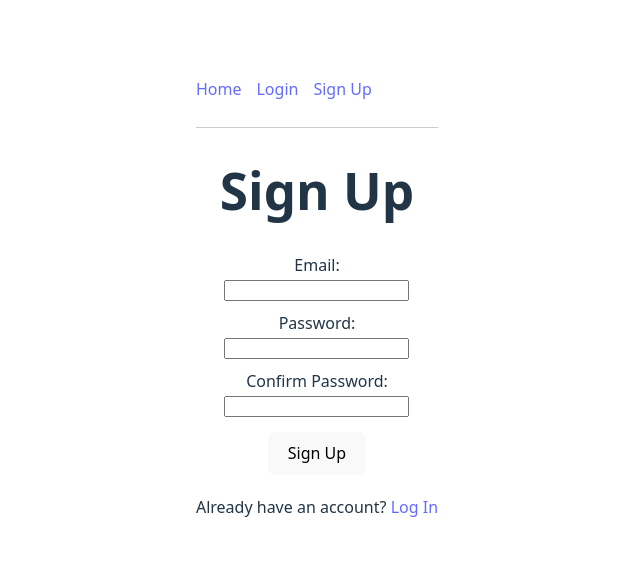
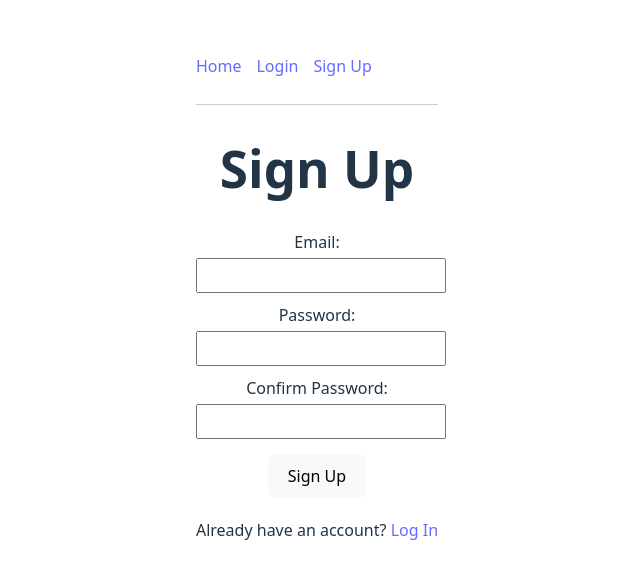
Before and after one commit to igor1309/todo-web-app, a React (Vite) app: page /signup in a window 1280 px wide. Shown: the part 102-680 px from the top of the page, without its empty margins (323-963 px from the left). Built offline with nearby package versions, Linux system fonts and the light colour scheme; no server answers.

Commit message:
extract components

```diff
--- /dev/null
+++ b/src/components/AuthForm.tsx
@@ -0,0 +1,79 @@
+import React, { ReactNode } from 'react';
+import { Link } from 'react-router-dom';
+
+// Define the structure for input fields we want the form to render
+export interface AuthFormField {
+    id: string;
+    label: string;
+    type: 'email' | 'password' | 'text'; // Add more types if needed
+    value: string;
+    onChange: (e: React.ChangeEvent<HTMLInputElement>) => void;
+    required?: boolean;
+    minLength?: number;
+    autoComplete?: string;
+}
+
+// Props for the AuthForm component
+interface AuthFormProps {
+    title: string;
+    fields: AuthFormField[];
+    onSubmit: (e: React.FormEvent) => Promise<void> | void; // Can be async or sync
+    submitButtonText: string;
+    loading: boolean;
+    error: string | null;
+    children?: ReactNode; // For extra elements like Google Sign-In button or links
+    footerLink?: { // Optional link usually at the bottom
+        text: string;
+        to: string;
+    };
+}
+
+const AuthForm: React.FC<AuthFormProps> = ({
+    title,
+    fields,
+    onSubmit,
+    submitButtonText,
+    loading,
+    error,
+    children,
+    footerLink
+}) => {
+    return (
+        <div>
+            <h1>{title}</h1>
+            {error && <p style={{ color: 'red' }}>{error}</p>}
+            <form onSubmit={onSubmit}>
+                {fields.map((field) => (
+                    <div key={field.id} style={{ marginTop: '10px' }}>
+                        <label htmlFor={field.id}>{field.label}:</label><br />
+                        <input
+                            type={field.type}
+                            id={field.id}
+                            value={field.value}
+                            onChange={field.onChange}
+                            required={field.required}
+                            minLength={field.minLength}
+                            autoComplete={field.autoComplete}
+                            style={{ width: '95%', padding: '8px', marginTop: '4px' }} // Basic styling
+                        />
+                    </div>
+                ))}
+                <button type="submit" disabled={loading} style={{ marginTop: '15px' }}>
+                    {loading ? 'Processing...' : submitButtonText}
+                </button>
+            </form>
+
+            {/* Render any additional children passed in (e.g., Google button) */}
+            {children}
+
+            {/* Render the footer link if provided */}
+            {footerLink && (
+                 <p style={{ marginTop: '20px' }}>
+                    {footerLink.text} <Link to={footerLink.to}>{footerLink.to === '/login' ? 'Log In' : 'Sign Up'}</Link>
+                </p>
+            )}
+        </div>
+    );
+};
+
+export default AuthForm;
--- a/src/pages/LoginPage.tsx
+++ b/src/pages/LoginPage.tsx
@@ -1,45 +1,41 @@
+// src/pages/LoginPage.tsx
 import React, { useState } from 'react';
 import { useAuth } from '../context/AuthContext';
-import { useNavigate, Link } from 'react-router-dom'; // Import useNavigate for redirection and Link
+import { useNavigate } from 'react-router-dom';
+import AuthForm, { AuthFormField } from '../components/AuthForm'; // Import the new component
 
 const LoginPage: React.FC = () => {
     const [email, setEmail] = useState('');
     const [password, setPassword] = useState('');
     const [error, setError] = useState<string | null>(null);
-    const [loading, setLoading] = useState(false); // To disable button during submission
-    const { login, signInWithGoogle } = useAuth(); // Get login and google signin function from context
-    const navigate = useNavigate(); // Hook for programmatic navigation
+    const [loading, setLoading] = useState(false);
+    const { login, signInWithGoogle } = useAuth();
+    const navigate = useNavigate();
 
     const handleEmailLogin = async (e: React.FormEvent) => {
-        e.preventDefault(); // Prevent default form submission
-        setError(null); // Clear previous errors
+        e.preventDefault();
+        setError(null);
         setLoading(true);
-
         try {
             await login(email, password);
             console.log("Login successful, navigating to home...");
-            navigate('/'); // Redirect to home page on successful login
+            navigate('/');
         } catch (err: any) {
             console.error("Login failed:", err);
-            // Provide more user-friendly errors based on Firebase error codes
             switch (err.code) {
                 case 'auth/user-not-found':
-                    setError('No account found with this email.');
-                    break;
                 case 'auth/wrong-password':
-                    setError('Incorrect password.');
+                case 'auth/invalid-credential': // Catch common errors
+                    setError('Invalid email or password.');
                     break;
                 case 'auth/invalid-email':
                     setError('Invalid email address format.');
-                    break;
-                 case 'auth/invalid-credential': // More generic error for newer SDK versions
-                    setError('Invalid email or password.');
                     break;
                 default:
                     setError('Failed to log in. Please try again.');
             }
         } finally {
-            setLoading(false); // Re-enable button
+            setLoading(false);
         }
     };
 
@@ -49,10 +45,9 @@ const LoginPage: React.FC = () => {
         try {
             await signInWithGoogle();
             console.log("Google sign-in successful, navigating to home...");
-            navigate('/'); // Redirect to home page
+            navigate('/');
         } catch (err: any) {
             console.error("Google Sign-in failed:", err);
-            // Handle potential errors like popup closed by user
             if (err.code !== 'auth/popup-closed-by-user') {
                  setError('Failed to sign in with Google. Please try again.');
             }
@@ -61,46 +56,43 @@ const LoginPage: React.FC = () => {
         }
     };
 
+    // Define the fields for the AuthForm
+    const formFields: AuthFormField[] = [
+        {
+            id: 'email',
+            label: 'Email',
+            type: 'email',
+            value: email,
+            onChange: (e) => setEmail(e.target.value),
+            required: true,
+            autoComplete: 'email'
+        },
+        {
+            id: 'password',
+            label: 'Password',
+            type: 'password',
+            value: password,
+            onChange: (e) => setPassword(e.target.value),
+            required: true,
+            autoComplete: 'current-password'
+        }
+    ];
+
     return (
-        <div>
-            <h1>Login</h1>
-            {error && <p style={{ color: 'red' }}>{error}</p>} {/* Display error messages */}
-            <form onSubmit={handleEmailLogin}>
-                <div>
-                    <label htmlFor="email">Email:</label><br/>
-                    <input
-                        type="email"
-                        id="email"
-                        value={email}
-                        onChange={(e) => setEmail(e.target.value)}
-                        required
-                        autoComplete="email"
-                    />
-                </div>
-                <div style={{ marginTop: '10px' }}>
-                    <label htmlFor="password">Password:</label><br/>
-                    <input
-                        type="password"
-                        id="password"
-                        value={password}
-                        onChange={(e) => setPassword(e.target.value)}
-                        required
-                        autoComplete="current-password"
-                    />
-                </div>
-                <button type="submit" disabled={loading} style={{ marginTop: '15px' }}>
-                    {loading ? 'Logging In...' : 'Log In'}
-                </button>
-            </form>
-
-            <button onClick={handleGoogleLogin} disabled={loading} style={{ marginTop: '10px', marginLeft: '10px' }}>
+        <AuthForm
+            title="Login"
+            fields={formFields}
+            onSubmit={handleEmailLogin}
+            submitButtonText="Log In"
+            loading={loading}
+            error={error}
+            footerLink={{ text: "Don't have an account?", to: '/signup' }}
+        >
+             {/* Pass Google button as a child */}
+             <button onClick={handleGoogleLogin} disabled={loading} style={{ marginTop: '10px', marginLeft: '10px' }}>
                 Sign In with Google
             </button>
-
-            <p style={{ marginTop: '20px' }}>
-                Don't have an account? <Link to="/signup">Sign Up</Link>
-            </p>
-        </div>
+        </AuthForm>
     );
 };
 
--- a/src/pages/SignupPage.tsx
+++ b/src/pages/SignupPage.tsx
@@ -1,40 +1,37 @@
 // src/pages/SignupPage.tsx
 import React, { useState } from 'react';
 import { useAuth } from '../context/AuthContext';
-import { useNavigate, Link } from 'react-router-dom'; // Import Link
+import { useNavigate } from 'react-router-dom';
+import AuthForm, { AuthFormField } from '../components/AuthForm'; // Import the new component
 
 const SignupPage: React.FC = () => {
     const [email, setEmail] = useState('');
     const [password, setPassword] = useState('');
-    const [confirmPassword, setConfirmPassword] = useState(''); // For password confirmation
+    const [confirmPassword, setConfirmPassword] = useState('');
     const [error, setError] = useState<string | null>(null);
     const [loading, setLoading] = useState(false);
-    const { signup } = useAuth(); // Get signup function
+    const { signup } = useAuth();
     const navigate = useNavigate();
 
     const handleSubmit = async (e: React.FormEvent) => {
         e.preventDefault();
         setError(null);
 
-        // Basic client-side validation
         if (password !== confirmPassword) {
             setError('Passwords do not match.');
             return;
         }
-        if (password.length < 6) {
-            setError('Password should be at least 6 characters long.');
-            return;
-        }
+        // Note: We let Firebase handle password strength check (min 6 chars enforced by Firebase)
+        // You could add more client-side checks if desired.
 
         setLoading(true);
         try {
             await signup(email, password);
             console.log("Signup successful, navigating to home...");
-            navigate('/'); // Redirect to home page on successful signup
+            navigate('/');
         } catch (err: any) {
             console.error("Signup failed:", err);
-            // Provide more user-friendly errors
-            switch (err.code) {
+             switch (err.code) {
                 case 'auth/email-already-in-use':
                     setError('This email address is already registered.');
                     break;
@@ -42,7 +39,7 @@ const SignupPage: React.FC = () => {
                     setError('Invalid email address format.');
                     break;
                 case 'auth/weak-password':
-                    setError('Password is too weak.');
+                    setError('Password is too weak (should be at least 6 characters).');
                     break;
                 default:
                     setError('Failed to create an account. Please try again.');
@@ -52,54 +49,50 @@ const SignupPage: React.FC = () => {
         }
     };
 
+    // Define the fields for the AuthForm
+    const formFields: AuthFormField[] = [
+        {
+            id: 'email',
+            label: 'Email',
+            type: 'email',
+            value: email,
+            onChange: (e) => setEmail(e.target.value),
+            required: true,
+            autoComplete: 'email'
+        },
+        {
+            id: 'password',
+            label: 'Password',
+            type: 'password',
+            value: password,
+            onChange: (e) => setPassword(e.target.value),
+            required: true,
+            minLength: 6,
+            autoComplete: 'new-password'
+        },
+        {
+            id: 'confirmPassword',
+            label: 'Confirm Password',
+            type: 'password',
+            value: confirmPassword,
+            onChange: (e) => setConfirmPassword(e.target.value),
+            required: true,
+            minLength: 6,
+            autoComplete: 'new-password'
+        }
+    ];
+
     return (
-        <div>
-            <h1>Sign Up</h1>
-            {error && <p style={{ color: 'red' }}>{error}</p>}
-            <form onSubmit={handleSubmit}>
-                <div>
-                    <label htmlFor="email">Email:</label><br/>
-                    <input
-                        type="email"
-                        id="email"
-                        value={email}
-                        onChange={(e) => setEmail(e.target.value)}
-                        required
-                        autoComplete="email"
-                    />
-                </div>
-                <div style={{ marginTop: '10px' }}>
-                    <label htmlFor="password">Password:</label><br/>
-                    <input
-                        type="password"
-                        id="password"
-                        value={password}
-                        onChange={(e) => setPassword(e.target.value)}
-                        required
-                        minLength={6}
-                        autoComplete="new-password"
-                    />
-                </div>
-                 <div style={{ marginTop: '10px' }}>
-                    <label htmlFor="confirmPassword">Confirm Password:</label><br/>
-                    <input
-                        type="password"
-                        id="confirmPassword"
-                        value={confirmPassword}
-                        onChange={(e) => setConfirmPassword(e.target.value)}
-                        required
-                        minLength={6}
-                        autoComplete="new-password"
-                    />
-                </div>
-                <button type="submit" disabled={loading} style={{ marginTop: '15px' }}>
-                    {loading ? 'Signing Up...' : 'Sign Up'}
-                </button>
-            </form>
-            <p style={{ marginTop: '20px' }}>
-                Already have an account? <Link to="/login">Log In</Link>
-            </p>
-        </div>
+        <AuthForm
+            title="Sign Up"
+            fields={formFields}
+            onSubmit={handleSubmit}
+            submitButtonText="Sign Up"
+            loading={loading}
+            error={error}
+            footerLink={{ text: 'Already have an account?', to: '/login' }}
+        />
+         // No extra children needed here for now
     );
 };
 
```
